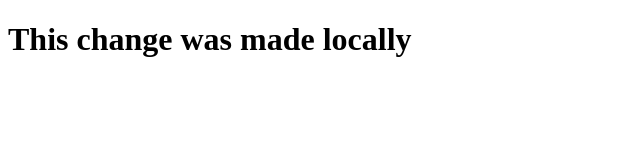
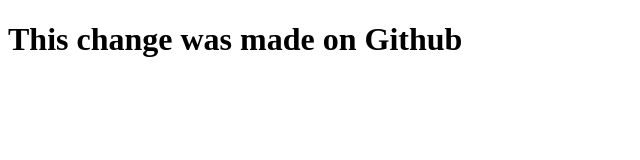
Before and after one commit to MarkoGitCourse/git-demo, a plain HTML site: page index.html in a window 1280 px wide. Shown: the whole page, without its empty margins (0-640 px from the left). Drawn offline with Linux system fonts and the light colour scheme.

Commit message:
Update index.html

```diff
--- a/index.html
+++ b/index.html
@@ -4,6 +4,6 @@
         <title>Git Demo</title>
     </head>
     <body>
-        <h1>This change was made locally</h1>
+        <h1>This change was made on Github</h1>
     </body>
 </html>
```
